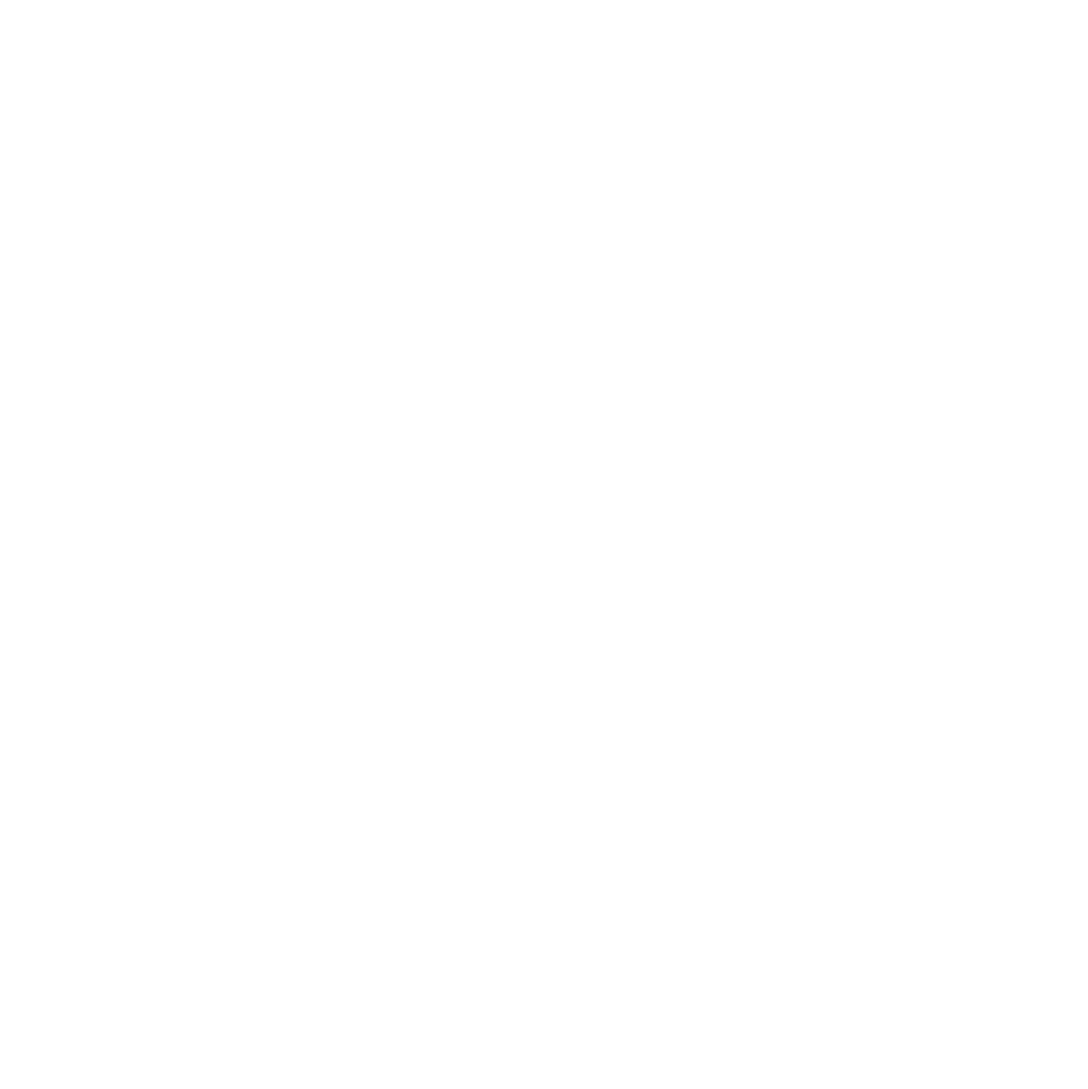
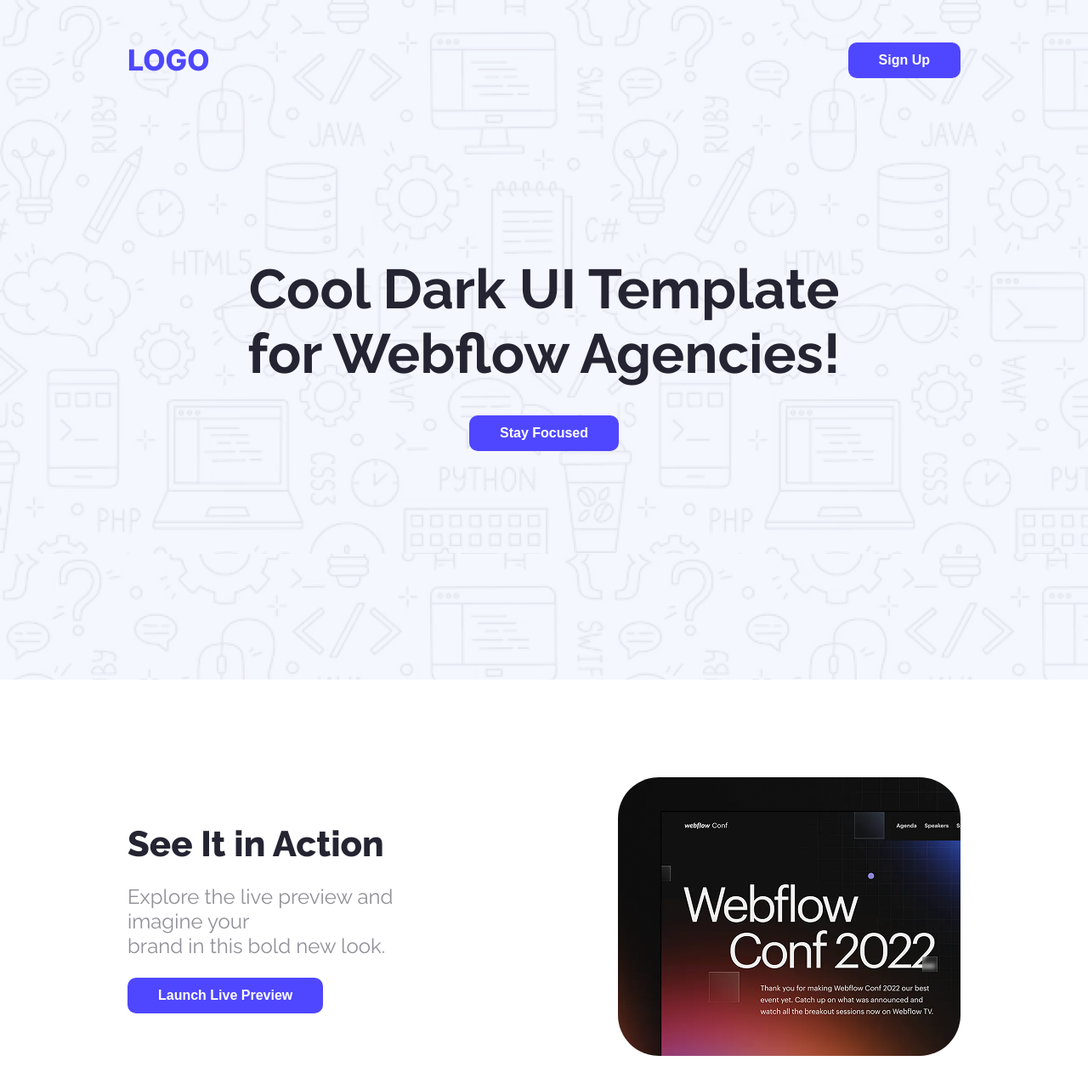
Before and after one commit to asemibnezahir/Assignment-1-PH, a plain HTML site: page index.html in a window 1280 px wide. Shown: the whole page at 85% size. Before the commit the page ends 800 px from the top, so only its background shows below. Drawn offline with Linux system fonts and the light colour scheme.

Commit message:
Header & Action Section Completed

```diff
--- a/Styles/style.css
+++ b/Styles/style.css
@@ -0,0 +1,87 @@
+*{
+    margin: 0;
+    padding: 0;
+    box-sizing: border-box;
+}
+
+/* Used Fonts Styles*/
+.inter-font {
+  font-family: "Inter", sans-serif;
+  font-optical-sizing: auto;
+  /* font-weight: 400; */
+  font-style: normal;
+}
+.raleway-font {
+  font-family: "Raleway", sans-serif;
+  font-optical-sizing: auto;
+  /* font-weight: 400; */
+  font-style: normal;
+}
+
+/* Common Styles */
+.btn{
+    font-size: 16px;
+    font-weight: bold;
+    background-color: #4E47FF;
+    color: #FFFFFF;
+    border: none;
+    border-radius: 10px;
+    padding: 12px 36px;
+}
+
+
+
+
+
+/* Header Section Starts */
+header{
+    background-image: url(../Assets/Hero-bg.png);
+    width: 100%;
+    height: 100vh;
+}
+nav{
+    display: flex;
+    justify-content: space-between;
+    padding: 50px 150px;
+}
+nav h1{
+    font-size: 34px;
+    font-weight: 800;
+    color: #4E47FF;
+}
+.banner{
+    margin: 160px 260px;
+    text-align: center;
+}
+.banner h2{
+    font-size: 65px;
+    font-weight: 700;
+    color: #252432;
+    margin-bottom: 35px;
+}
+/* Header Section Ends */
+
+
+/* Action Section Starts */
+.action{
+    margin: 115px 150px;
+    display: flex;
+    gap:220px;
+    justify-content: space-between;
+    align-items: center;
+}
+.action-cont h1{
+    font-size: 42px;
+    font-weight: 800;
+    color: #252432;
+    margin-bottom: 23px;
+}
+.action-cont p{
+    font-size: 24px;
+    color:rgba(37, 36, 50, 0.5);
+    margin-bottom: 23px;
+}
+.action-image img{
+    border-radius: 48px;
+}
+/* Action Section Ends */
--- a/index.html
+++ b/index.html
@@ -4,16 +4,38 @@
     <meta charset="UTF-8">
     <meta name="viewport" content="width=device-width, initial-scale=1.0">
     <title>Company</title>
+    <!-- Added External CSS File -->
     <link rel="stylesheet" href="Styles/style.css">
+
+    <!-- Added Raleway & Inter Font -->
+    <link rel="preconnect" href="https://fonts.googleapis.com">
+    <link rel="preconnect" href="https://fonts.gstatic.com" crossorigin>
+    <link href="https://fonts.googleapis.com/css2?family=Inter:ital,opsz,wght@0,14..32,100..900;1,14..32,100..900&family=Raleway:ital,wght@0,100..900;1,100..900&display=swap" rel="stylesheet">
 </head>
-<body>
+<body class="raleway-font">
     <header>
-
+        <nav>
+            <h1 class="inter-font">LOGO</h1>
+            <button class="btn">Sign Up</button>
+        </nav>
+        <div class="banner">
+            <h2>Cool Dark UI Template for Webflow Agencies!</h2>
+            <button class="btn">Stay Focused</button>
+        </div>
     </header>
 
 
     <main>
-
+        <section class="action">
+            <div class="action-cont">
+                <h1>See It in Action</h1>
+                <p>Explore the live preview and imagine your <br>brand in this bold new look.</p>
+                <button class="btn">Launch Live Preview</button>
+            </div>
+            <div class="action-image">
+                <img src="Assets/wc-mini.png" alt="Welcome">
+            </div>
+        </section>
     </main>
 
 
```
